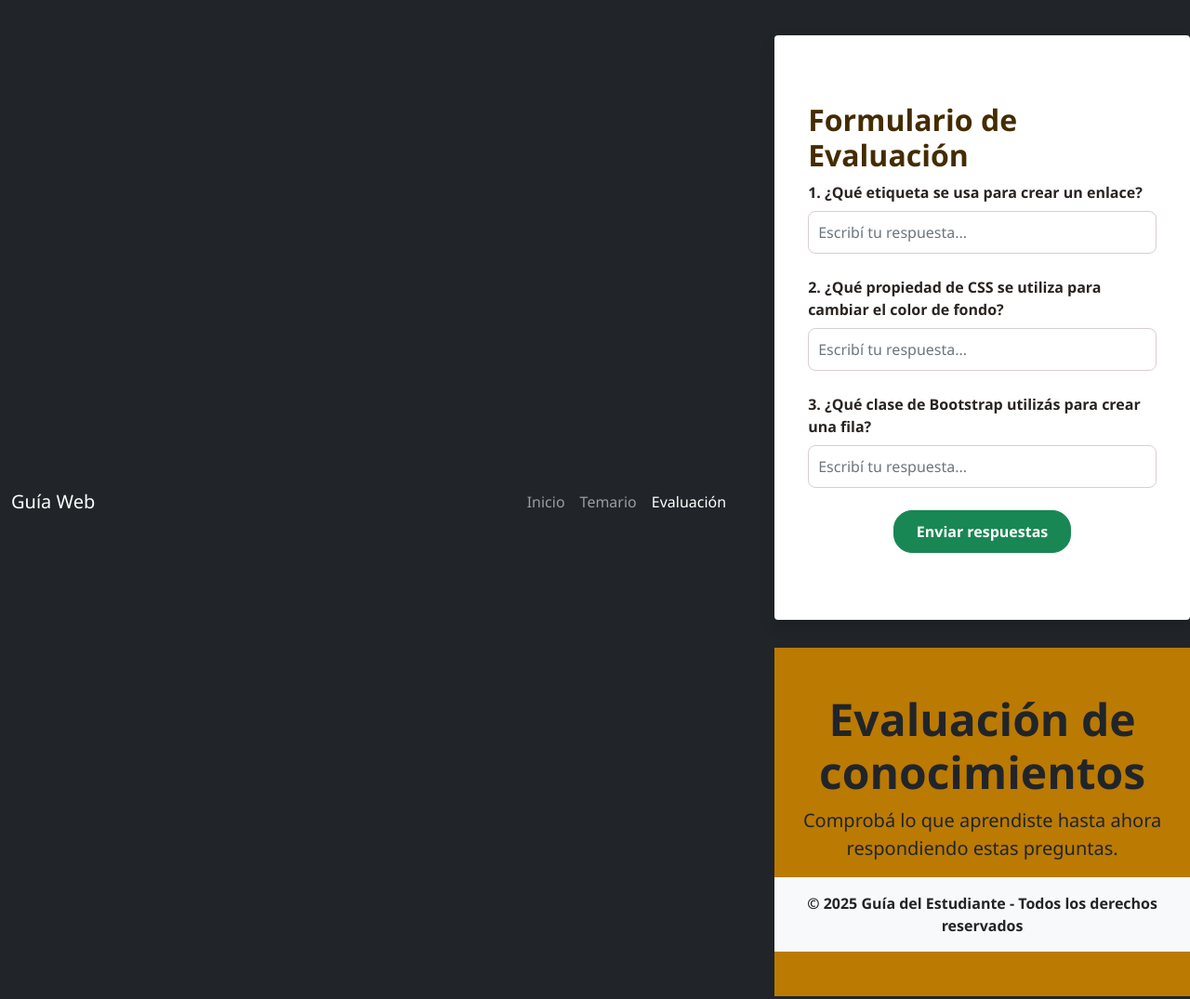
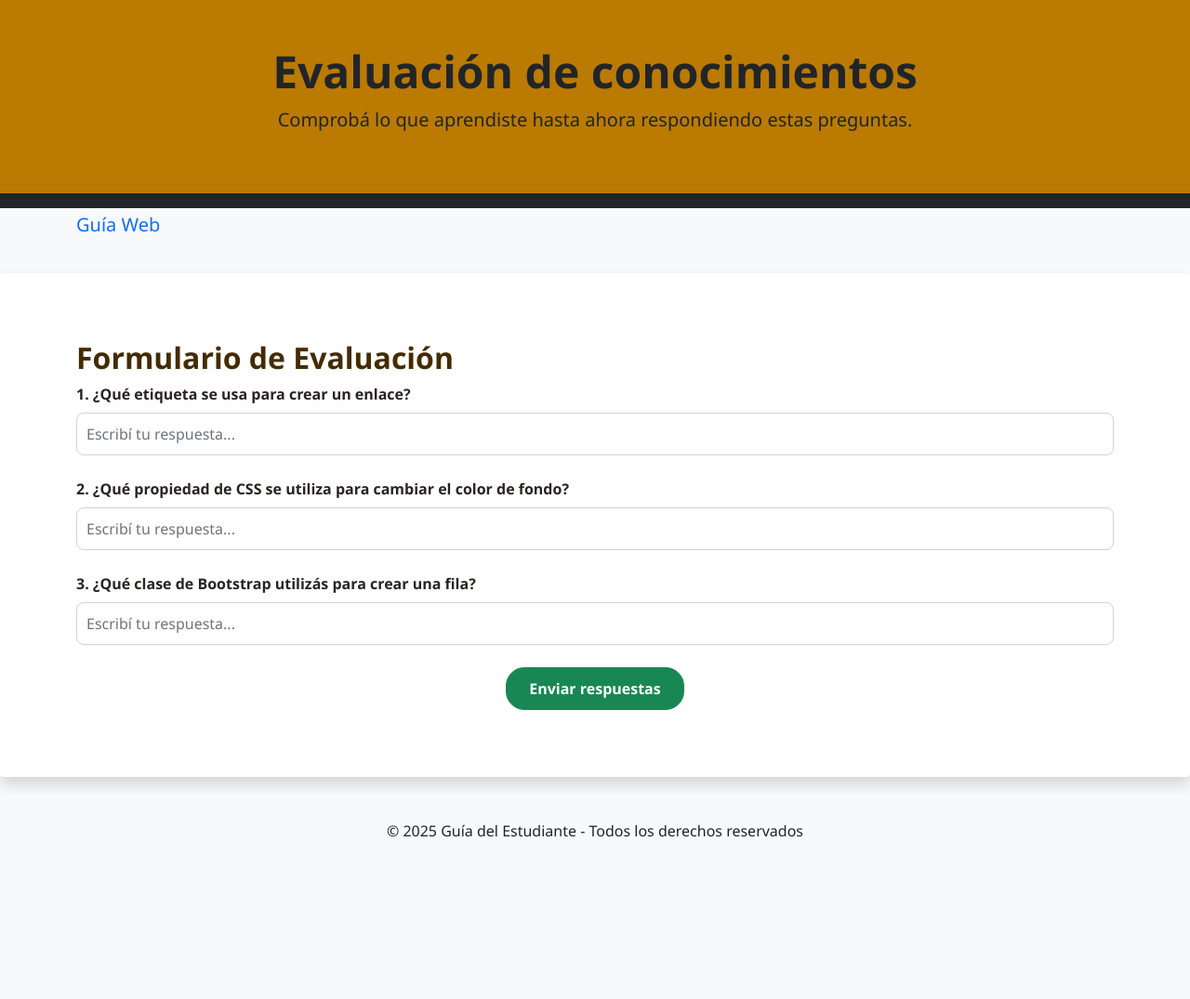
Before and after one commit to Simetriq/Primer-Parcial, a plain HTML site: page evaluacion.html in a window 1280 px wide. Shown: the whole page at 93% size. After the commit the page ends 922 px from the top, so only its background shows below. Drawn offline with nearby package versions, Linux system fonts and the light colour scheme.

Commit message:
Se corrigio el identado y cierre de etiquetas en evaluacion.html

```diff
--- a/evaluacion.html
+++ b/evaluacion.html
@@ -1,14 +1,21 @@
 <!DOCTYPE html>
 <html lang="es">
+
 <head>
   <meta charset="UTF-8" />
-  <meta name="viewport" content="width=device-width, initial-scale=1.0"/>
+  <meta name="viewport" content="width=device-width, initial-scale=1.0" />
   <title>Guía del Estudiante - Evaluación</title>
   <link href="https://cdn.jsdelivr.net/npm/bootstrap@5.1.0/dist/css/bootstrap.min.css" rel="stylesheet" />
   <link href="assets/css/evaluacion.css" rel="stylesheet" />
 </head>
 <body>
-  <nav class="navbar navbar-expand-lg navbar-dark bg-dark">
+  <header class="text-dark text-center py-5">
+    <div class="contenedor">
+      <h1 class="display-5">Evaluación de conocimientos</h1>
+      <p class="lead">Comprobá lo que aprendiste hasta ahora respondiendo estas preguntas.</p>
+    </div>
+  </header>
+  <nav class="navbar navbar-expand-lg navbar-dark bg-dark"></nav>
   <div class="container">
     <a class="navbar-brand" href="#">Guía Web</a>
     <button class="navbar-toggler" type="button" data-bs-toggle="collapse" data-bs-target="#navbarNav">
@@ -16,14 +23,12 @@
     </button>
     <div class="collapse navbar-collapse" id="navbarNav">
       <ul class="navbar-nav ms-auto">
-          <li class="nav-item"><a class="nav-link" href="index.html">Inicio</a><li>
-          <li class="nav-item"><a class="nav-link" href="temario.htmlx">Temario</a><li>
-          <li class="nav-item"><a class="nav-link active" href="evaluación.html">Evaluación</a><li>
+        <li class="nav-item"><a class="nav-link" href="index.html">Inicio</a></li>
+        <li class="nav-item"><a class="nav-link" href="temario.htmlx">Temario</a></li>
+        <li class="nav-item"><a class="nav-link active" href="evaluación.html">Evaluación</a></li>
       <ul>
     </div>
   </div>
-  <nav>
-
   <article class="bg-white shadow rounded p-4">
     <main class="container my-5">
       <h2>Formulario de Evaluación</h2>
@@ -33,7 +38,8 @@
           <input type="text" class="form-control" placeholder="Escribí tu respuesta...">
         </div>
         <div class="mb-4">
-          <label class="form-label fw-bold">2. ¿Qué propiedad de CSS se utiliza para cambiar el color de fondo?</label>
+          <label class="form-label fw-bold">2. ¿Qué propiedad de CSS se utiliza para cambiar el color de
+            fondo?</label>
           <input type="text" class="form-control" placeholder="Escribí tu respuesta...">
         </div>
         <div class="mb-4">
@@ -44,20 +50,11 @@
           <button type="submit" class="btn btn-success px-4">Enviar respuestas</button>
         </div>
       </forms>
+    </main>
   </article>
-  </main>
-
-  <header class="text-dark text-center py-5">
-    <div class="contenedor">
-      <h1 class="display-5">Evaluación de conocimientos</h1>
-      <p class="lead">Comprobá lo que aprendiste hasta ahora respondiendo estas preguntas.</p>
-    </div>
-  <header>
 
   <footer class="bg-light text-center py-3 mt-auto">
     <p class="mb-0">&copy; 2025 Guía del Estudiante - Todos los derechos reservados</p>
   </footer>
-
 </body>
-<script src="https://cdn.jsdelivr.net/npm/bootstrap@5.3.6/dist/js/bootstrap.bundle.min.js"></script>
 </html>
```
Also changed, not shown: assets/css/evaluacion.css (+6 -4 lines). Lines whose indentation alone changed are shown as unchanged.
